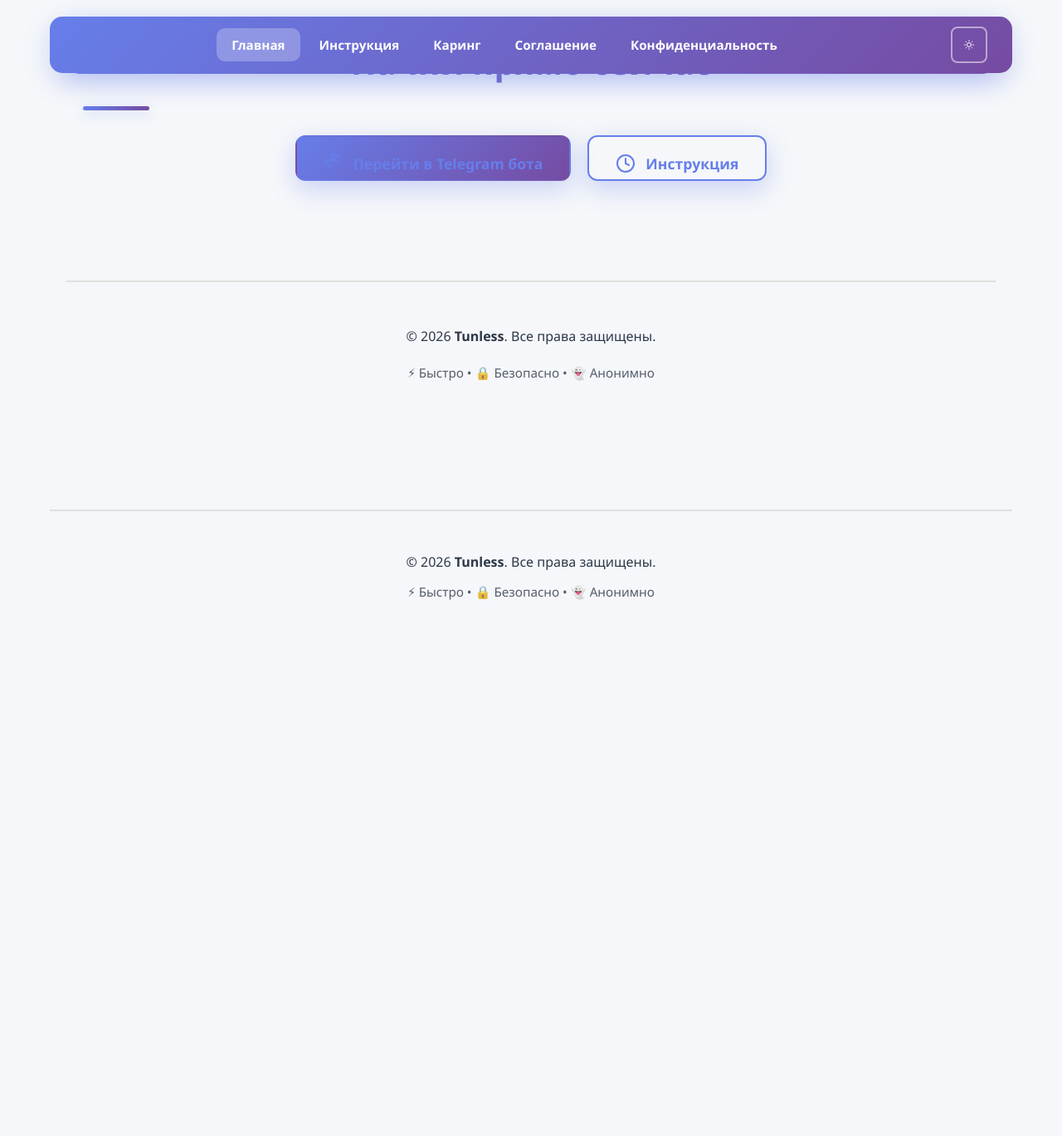
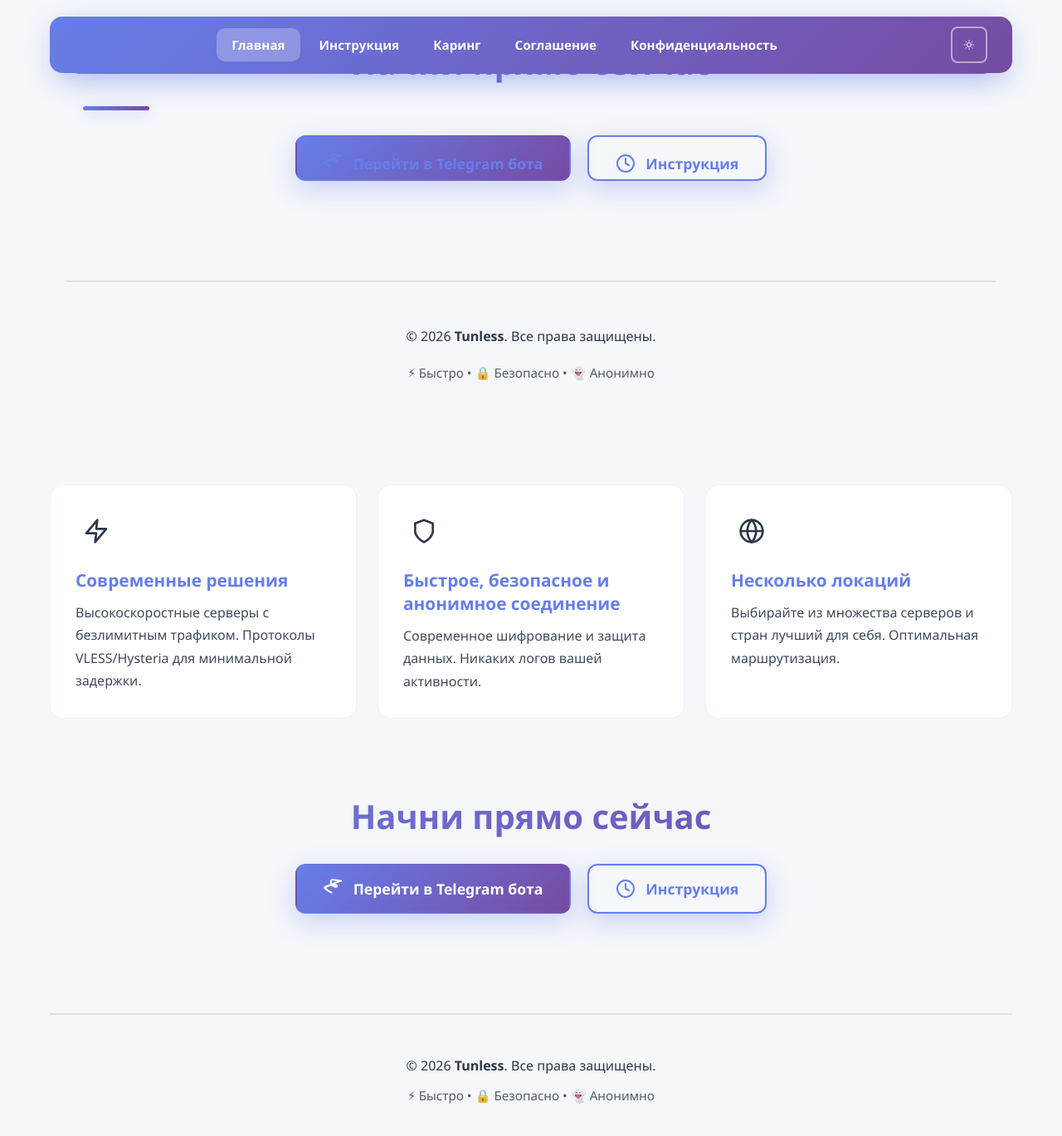
Before and after one commit to Michael-K-cloud/Tunless_Modern, a Jekyll site: the page built from index.md, in a window 1280 px wide and 1400 px high, scrolled down 3131 px. Shown: the top 1369 px of the window at 83% size. Built offline with Jekyll 4.4.1, drawn with Linux system fonts in a browser that asks for light colours; our own code applies the rules of GitHub Pages for plain Markdown files; before the commit the page ends 3924 px from its top, so only the background shows below that; grey boxes are pictures that could not be loaded.

Commit message:
Update default.html

```diff
--- a/_layouts/default.html
+++ b/_layouts/default.html
@@ -52,9 +52,8 @@
             border-radius: 15px;
             margin-bottom: 40px;
             display: flex;
-            justify-content: space-between;
+            justify-content: center;
             align-items: center;
-            flex-wrap: wrap;
             gap: 15px;
             box-shadow: 0 10px 30px rgba(102, 126, 234, 0.25);
             backdrop-filter: blur(10px);
@@ -79,8 +78,7 @@
             display: flex;
             gap: 5px;
             flex-wrap: wrap;
-            flex: 1;
-            justify-content: center; /* Центрируем ссылки, так как логотип убран */
+            justify-content: center;
         }
 
         nav a {
@@ -145,11 +143,16 @@
             transform: scale(0.95);
         }
 
-        /* SVG Icons */
+        /* SVG Icons - контурные */
         .sun-icon, .moon-icon {
             width: 24px;
             height: 24px;
             transition: opacity 0.3s ease;
+            fill: none;
+            stroke: currentColor;
+            stroke-width: 2;
+            stroke-linecap: round;
+            stroke-linejoin: round;
         }
 
         .sun-icon {
@@ -200,13 +203,6 @@
             animation: scaleInDown 0.8s cubic-bezier(0.34, 1.56, 0.64, 1);
         }
 
-        @media (max-width: 768px) {
-            .hero-logo {
-                width: 80px;
-                height: 80px;
-            }
-        }
-
         @keyframes scaleInDown {
             from {
                 opacity: 0;
@@ -227,14 +223,12 @@
             -webkit-text-fill-color: transparent;
             background-clip: text;
             letter-spacing: -1px;
-            animation: scaleInDown 0.8s cubic-bezier(0.34, 1.56, 0.64, 1);
         }
 
         .hero p {
             font-size: 1.25em;
             color: #666;
             margin-bottom: 30px;
-            animation: fadeInUp 0.8s ease 0.4s both;
         }
 
         body.dark-mode .hero p {
@@ -321,198 +315,152 @@
             width: 100%;
         }
 
-        /* Step/Card Blocks */
-        .step {
+        /* Feature Cards */
+        .features-grid {
+            display: grid;
+            grid-template-columns: repeat(auto-fit, minmax(320px, 1fr));
+            gap: 25px;
+            margin: 50px 0;
+        }
+
+        .feature-card {
             background: var(--card-light);
-            border-radius: 15px;
+            border-radius: 16px;
             padding: 30px;
-            margin: 25px 0;
-            border: 2px solid transparent;
+            border: 1px solid rgba(102, 126, 234, 0.1);
             transition: all 0.3s cubic-bezier(0.4, 0, 0.2, 1);
-            animation: slideInLeft 0.6s ease;
+            animation: fadeInUp 0.6s ease;
             position: relative;
             overflow: hidden;
         }
 
-        body.dark-mode .step {
+        body.dark-mode .feature-card {
             background: var(--card-dark);
+            border-color: rgba(102, 126, 234, 0.2);
         }
 
-        .step::before {
+        .feature-card::before {
             content: '';
             position: absolute;
             top: 0;
-            left: -100%;
+            left: 0;
             width: 100%;
-            height: 100%;
-            background: linear-gradient(90deg, transparent, rgba(102, 126, 234, 0.1), transparent);
-            transition: left 0.5s ease;
+            height: 3px;
+            background: linear-gradient(90deg, var(--primary), var(--primary-dark));
+            transform: scaleX(0);
+            transform-origin: left;
+            transition: transform 0.3s ease;
         }
 
-        .step:hover::before {
-            left: 100%;
+        .feature-card:hover::before {
+            transform: scaleX(1);
         }
 
-        @keyframes slideInLeft {
-            from {
-                opacity: 0;
-                transform: translateX(-40px);
-            }
-            to {
-                opacity: 1;
-                transform: translateX(0);
-            }
+        .feature-card:hover {
+            transform: translateY(-8px);
+            box-shadow: 0 20px 40px rgba(102, 126, 234, 0.2);
         }
 
-        .step:hover {
-            transform: translateY(-8px);
-            box-shadow: 0 20px 40px rgba(102, 126, 234, 0.2);
-            border-color: var(--primary);
+        .feature-icon {
+            width: 50px;
+            height: 50px;
+            margin-bottom: 20px;
+            border-radius: 12px;
+            display: flex;
+            align-items: center;
+            justify-content: center;
+            font-size: 1.5em;
         }
 
-        body.dark-mode .step:hover {
-            box-shadow: 0 20px 40px rgba(102, 126, 234, 0.15);
+        .feature-icon svg {
+            width: 32px;
+            height: 32px;
+            fill: none;
+            stroke: var(--text-light);
+            stroke-width: 2;
+            stroke-linecap: round;
+            stroke-linejoin: round;
         }
 
-        .step h3 {
+        body.dark-mode .feature-icon svg {
+            stroke: var(--text-dark);
+        }
+
+        .feature-card h3 {
+            font-size: 1.3em;
+            margin-bottom: 12px;
             color: var(--primary);
-            margin-top: 0;
-            margin-bottom: 15px;
+            font-weight: 700;
+        }
+
+        .feature-card p {
+            line-height: 1.7;
+            opacity: 0.9;
+        }
+
+        /* CTA Section */
+        .cta-section {
+            text-align: center;
+            padding: 40px 20px;
+            margin: 50px 0;
+        }
+
+        .cta-section h2 {
+            font-size: 2.5em;
+            font-weight: 800;
+            margin-bottom: 30px;
+            background: linear-gradient(135deg, var(--primary) 0%, var(--primary-dark) 100%);
+            -webkit-background-clip: text;
+            -webkit-text-fill-color: transparent;
+            background-clip: text;
+        }
+
+        .cta-buttons {
             display: flex;
+            gap: 20px;
+            justify-content: center;
+            flex-wrap: wrap;
+        }
+
+        .cta-button {
+            display: inline-flex;
             align-items: center;
             gap: 12px;
-            font-size: 1.4em;
+            padding: 16px 32px;
+            background: linear-gradient(135deg, var(--primary), var(--primary-dark));
+            color: white;
+            text-decoration: none;
+            border-radius: 12px;
+            font-weight: 700;
+            font-size: 1.1em;
+            transition: all 0.3s cubic-bezier(0.4, 0, 0.2, 1);
+            box-shadow: 0 10px 30px rgba(102, 126, 234, 0.3);
+            border: 2px solid transparent;
         }
 
-        .step-number {
-            display: inline-flex;
-            align-items: center;
-            justify-content: center;
-            width: 40px;
-            height: 40px;
-            background: linear-gradient(135deg, var(--primary), var(--primary-dark));
-            color: white;
-            border-radius: 50%;
-            font-weight: 800;
-            font-size: 1.1em;
-            box-shadow: 0 4px 15px rgba(102, 126, 234, 0.3);
-            animation: pulse 2s infinite;
+        .cta-button:hover {
+            transform: translateY(-4px);
+            box-shadow: 0 15px 40px rgba(102, 126, 234, 0.4);
         }
 
-        @keyframes pulse {
-            0%, 100% {
-                box-shadow: 0 4px 15px rgba(102, 126, 234, 0.3);
-            }
-            50% {
-                box-shadow: 0 4px 25px rgba(102, 126, 234, 0.6);
-            }
-        }
-
-        /* Card Grid */
-        .card-grid {
-            display: grid;
-            grid-template-columns: repeat(auto-fit, minmax(300px, 1fr));
-            gap: 25px;
-            margin: 30px 0;
-        }
-
-        .card {
-            background: var(--card-light);
-            border-radius: 15px;
-            padding: 25px;
-            transition: all 0.3s cubic-bezier(0.4, 0, 0.2, 1);
-            border: 2px solid transparent;
-            cursor: pointer;
-            animation: fadeInUp 0.6s ease;
-        }
-
-        body.dark-mode .card {
-            background: var(--card-dark);
-        }
-
-        .card:hover {
-            transform: translateY(-12px);
-            box-shadow: 0 25px 50px rgba(102, 126, 234, 0.2);
-            border-color: var(--primary);
-        }
-
-        .card h3 {
-            margin-top: 0;
-            margin-bottom: 12px;
+        .cta-button.secondary {
+            background: transparent;
+            border: 2px solid var(--primary);
             color: var(--primary);
         }
 
-        .card p {
-            margin: 0;
-            line-height: 1.6;
+        body.dark-mode .cta-button.secondary {
+            color: #a5b4fc;
+            border-color: #a5b4fc;
         }
 
-        /* Button */
-        .btn {
-            display: inline-block;
-            padding: 12px 32px;
-            background: linear-gradient(135deg, var(--primary), var(--primary-dark));
-            color: white;
-            text-decoration: none;
-            border-radius: 10px;
-            font-weight: 700;
-            transition: all 0.3s ease;
-            border: none;
-            cursor: pointer;
-            font-size: 1em;
-            box-shadow: 0 8px 20px rgba(102, 126, 234, 0.3);
-            position: relative;
-            overflow: hidden;
+        .cta-button.secondary:hover {
+            background: rgba(102, 126, 234, 0.1);
         }
 
-        .btn::before {
-            content: '';
-            position: absolute;
-            top: 0;
-            left: -100%;
-            width: 100%;
-            height: 100%;
-            background: rgba(255, 255, 255, 0.2);
-            transition: left 0.3s ease;
-        }
-
-        .btn:hover::before {
-            left: 100%;
-        }
-
-        .btn:hover {
-            transform: translateY(-4px);
-            box-shadow: 0 12px 30px rgba(102, 126, 234, 0.4);
-        }
-
-        .btn:active {
-            transform: translateY(-2px);
-        }
-
-        /* Code Block */
-        pre {
-            background: var(--card-light);
-            border: 2px solid #e0e0e0;
-            border-radius: 12px;
-            padding: 20px;
-            overflow-x: auto;
-            margin: 25px 0;
-            transition: all 0.3s ease;
-        }
-
-        body.dark-mode pre {
-            background: var(--card-dark);
-            border-color: #444;
-        }
-
-        pre:hover {
-            box-shadow: 0 15px 35px rgba(102, 126, 234, 0.15);
-        }
-
-        code {
-            font-family: 'Fira Code', 'Monaco', monospace;
-            color: var(--primary);
-            font-size: 0.95em;
+        .cta-button svg {
+            width: 24px;
+            height: 24px;
         }
 
         /* Footer */
@@ -542,7 +490,18 @@
 
         .footer a:hover {
             color: var(--primary-dark);
-            transform: translateY(-2px);
+        }
+
+        /* Animations */
+        @keyframes fadeInUp {
+            from {
+                opacity: 0;
+                transform: translateY(30px);
+            }
+            to {
+                opacity: 1;
+                transform: translateY(0);
+            }
         }
 
         /* Responsive */
@@ -553,7 +512,6 @@
 
             nav {
                 flex-direction: column;
-                align-items: stretch;
                 position: static;
             }
 
@@ -574,16 +532,28 @@
                 font-size: 1.1em;
             }
 
-            .content h2 {
+            .features-grid {
+                grid-template-columns: 1fr;
+                gap: 20px;
+            }
+
+            .feature-card {
+                padding: 25px;
+            }
+
+            .cta-section h2 {
                 font-size: 1.8em;
             }
 
-            .content h3 {
-                font-size: 1.3em;
+            .cta-buttons {
+                flex-direction: column;
+                align-items: center;
             }
 
-            .card-grid {
-                grid-template-columns: 1fr;
+            .cta-button {
+                width: 100%;
+                max-width: 300px;
+                justify-content: center;
             }
         }
 
@@ -619,7 +589,7 @@
                 {% endfor %}
             </div>
             <button class="theme-toggle" id="themeToggle" title="Переключить тему">
-                <svg class="sun-icon" viewBox="0 0 24 24" fill="none" stroke="currentColor" stroke-width="2" stroke-linecap="round" stroke-linejoin="round">
+                <svg class="sun-icon" viewBox="0 0 24 24">
                     <circle cx="12" cy="12" r="5"></circle>
                     <line x1="12" y1="1" x2="12" y2="3"></line>
                     <line x1="12" y1="21" x2="12" y2="23"></line>
@@ -630,23 +600,78 @@
                     <line x1="4.22" y1="19.78" x2="5.64" y2="18.36"></line>
                     <line x1="18.36" y1="5.64" x2="19.78" y2="4.22"></line>
                 </svg>
-                <svg class="moon-icon" viewBox="0 0 24 24" fill="none" stroke="currentColor" stroke-width="2" stroke-linecap="round" stroke-linejoin="round">
+                <svg class="moon-icon" viewBox="0 0 24 24">
                     <path d="M21 12.79A9 9 0 1 1 11.21 3 7 7 0 0 0 21 12.79z"></path>
                 </svg>
             </button>
         </nav>
 
         {% if page.url == '/' %}
-            <div class="hero">
-                <img src="/Tunless_Modern/assets/images/logo_640x640.GIF" alt="Tunless Logo" class="hero-logo">
-                <h1>{{ page.title }}</h1>
-                {% if page.subtitle %}<p>{{ page.subtitle }}</p>{% endif %}
-            </div>
+        <div class="hero">
+            <img src="{{ site.baseurl }}/assets/images/logo_640x640.GIF" alt="Tunless Logo" class="hero-logo">
+            <h1>{{ page.title }}</h1>
+            {% if page.subtitle %}<p>{{ page.subtitle }}</p>{% endif %}
+        </div>
         {% endif %}
 
         <div class="content">
             {{ content }}
         </div>
+
+        {% if page.url == '/' %}
+        <div class="features-grid">
+            <div class="feature-card">
+                <div class="feature-icon">
+                    <svg viewBox="0 0 24 24">
+                        <polygon points="13 2 3 14 12 14 11 22 21 10 12 10 13 2"></polygon>
+                    </svg>
+                </div>
+                <h3>Современные решения</h3>
+                <p>Высокоскоростные серверы с безлимитным трафиком. Протоколы VLESS/Hysteria для минимальной задержки.</p>
+            </div>
+
+            <div class="feature-card">
+                <div class="feature-icon">
+                    <svg viewBox="0 0 24 24">
+                        <path d="M12 22s8-4 8-10V5l-8-3-8 3v7c0 6 8 10 8 10z"></path>
+                    </svg>
+                </div>
+                <h3>Быстрое, безопасное и анонимное соединение</h3>
+                <p>Современное шифрование и защита данных. Никаких логов вашей активности.</p>
+            </div>
+
+            <div class="feature-card">
+                <div class="feature-icon">
+                    <svg viewBox="0 0 24 24">
+                        <circle cx="12" cy="12" r="10"></circle>
+                        <line x1="2" y1="12" x2="22" y2="12"></line>
+                        <path d="M12 2a15.3 15.3 0 0 1 4 10 15.3 15.3 0 0 1-4 10 15.3 15.3 0 0 1-4-10 15.3 15.3 0 0 1 4-10z"></path>
+                    </svg>
+                </div>
+                <h3>Несколько локаций</h3>
+                <p>Выбирайте из множества серверов и стран лучший для себя. Оптимальная маршрутизация.</p>
+            </div>
+        </div>
+
+        <div class="cta-section">
+            <h2>Начни прямо сейчас</h2>
+            <div class="cta-buttons">
+                <a href="https://t.me/Tunless_bot" target="_blank" class="cta-button">
+                    <svg viewBox="0 0 24 24" fill="none" stroke="currentColor" stroke-width="2" stroke-linecap="round" stroke-linejoin="round">
+                        <path d="M21.198 2.433a2.242 2.242 0 0 0-1.022.215l-8.609 3.33c-2.068.8-4.133 1.598-5.724 2.21a405.15 405.15 0 0 1-2.849 1.09c-.42.147-.99.332-1.473.901-.728.939.193 1.745.927 2.177 1.61.949 3.285 1.985 4.596 2.797.405.25.77.468 1.091.658.344.204.635.37.868.493.468.246.666.32.56.32-.113 0-.276-.05-.47-.125-.39-.152-.858-.398-1.365-.688-1.013-.58-2.226-1.386-3.227-2.135-.495-.371-.945-.755-1.296-1.168-.35-.412-.61-.92-.533-1.528.06-.473.29-.868.603-1.178.313-.31.708-.517 1.128-.668.84-.302 1.836-.54 2.925-.768 1.637-.342 3.54-.638 5.198-.788.41-.037.808-.06 1.188-.067.38-.007.742.004 1.07.048.328.044.62.127.85.266.23.14.392.336.458.598.066.262.02.534-.12.768-.14.234-.366.41-.648.518-.282.108-.615.148-.973.11-.358-.038-.738-.148-1.12-.328-.764-.36-1.548-.92-2.25-1.58-.702-.66-1.298-1.42-1.698-2.18-.2-.38-.36-.78-.46-1.18-.1-.4-.14-.82-.1-1.22.04-.4.16-.78.36-1.12.2-.34.48-.62.82-.82.34-.2.72-.32 1.12-.36.4-.04.82 0 1.22.1.4.1.8.26 1.18.46z"/>
+                    </svg>
+                    Перейти в Telegram бота
+                </a>
+                <a href="/Tunless_Modern/setup.html" class="cta-button secondary">
+                    <svg viewBox="0 0 24 24" fill="none" stroke="currentColor" stroke-width="2" stroke-linecap="round" stroke-linejoin="round">
+                        <circle cx="12" cy="12" r="10"></circle>
+                        <polyline points="12 6 12 12 16 14"></polyline>
+                    </svg>
+                    Инструкция
+                </a>
+            </div>
+        </div>
+        {% endif %}
 
         <div class="footer">
             <p>© <script>document.write(new Date().getFullYear())</script> <strong>Tunless</strong>. Все права защищены.</p>
```
Also changed, not shown: other parts of _layouts/default.html (+1 -1 lines).
